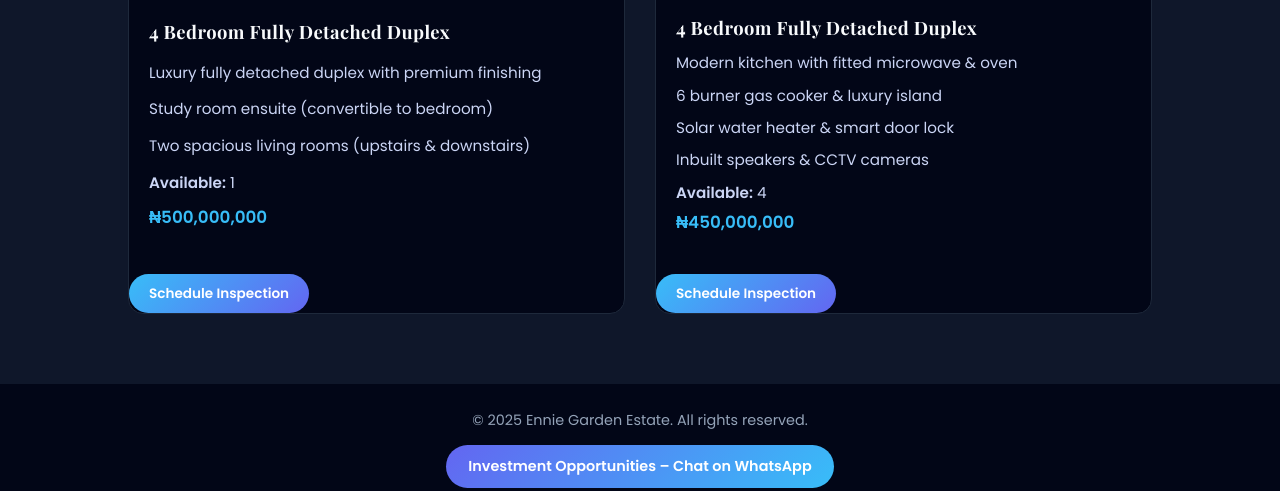
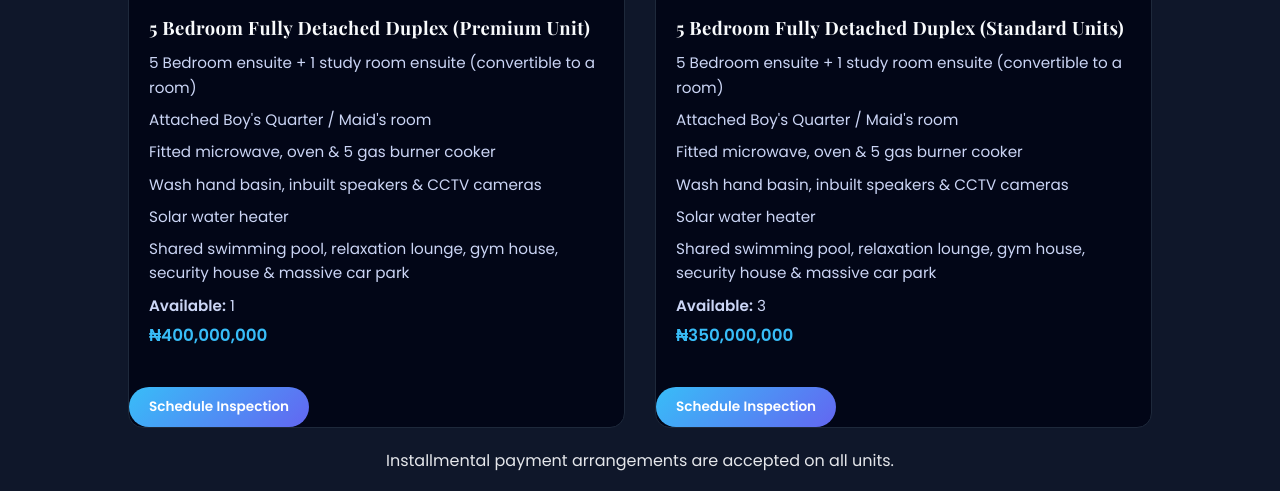
Before and after one commit to rachaelowo/Estate-website, a website: page rooms.html in a window 1280 px wide. Shown: the part 385-876 px from the top of the page. Drawn offline with nearby package versions, Linux system fonts and the light colour scheme; no server answers.

Commit message:
Update duplex listing to correct 5-bedroom spec, features, and pricing
Replace placeholder 4-bedroom duplex details with the accurate 5-bedroom
unit info: ensuite bedrooms, study room, BQ, appliances, and amenities.
Adjust pricing to ₦400M (first unit) / ₦350M (remaining 3) and note
installmental payment arrangements across rooms, booking, index, contact,
admin, and server seed data.

```diff
--- a/rooms.html
+++ b/rooms.html
@@ -26,34 +26,42 @@
 
     <div class="room-card available">
       <video src="videos/Ennie estate unit.mp4" autoplay muted loop playsinline></video>
-      <h3>4 Bedroom Fully Detached Duplex</h3>
-      <p>Luxury fully detached duplex with premium finishing</p>
-      <p>Study room ensuite (convertible to bedroom)</p>
-      <p>Two spacious living rooms (upstairs & downstairs)</p>
+      <h3>5 Bedroom Fully Detached Duplex (Premium Unit)</h3>
+      <p>5 Bedroom ensuite + 1 study room ensuite (convertible to a room)</p>
+      <p>Attached Boy's Quarter / Maid's room</p>
+      <p>Fitted microwave, oven & 5 gas burner cooker</p>
+      <p>Wash hand basin, inbuilt speakers & CCTV cameras</p>
+      <p>Solar water heater</p>
+      <p>Shared swimming pool, relaxation lounge, gym house, security house & massive car park</p>
       <p><strong>Available:</strong> <span class="availability-count">1</span></p>
-      <span class="price">₦500,000,000</span>
+      <span class="price">₦400,000,000</span>
 
-      <a href="booking.html?unit=4+Bedroom+Fully+Detached+Duplex" class="btn">
+      <a href="booking.html?unit=5+Bedroom+Fully+Detached+Duplex+%28Premium+Unit%29" class="btn">
         Schedule Inspection
       </a>
     </div>
 
     <div class="room-card available">
       <video src="videos/Ennie estate unit 2.mp4" autoplay muted loop playsinline></video>
-      <h3>4 Bedroom Fully Detached Duplex</h3>
-      <p>Modern kitchen with fitted microwave & oven</p>
-      <p>6 burner gas cooker & luxury island</p>
-      <p>Solar water heater & smart door lock</p>
-      <p>Inbuilt speakers & CCTV cameras</p>
-      <p><strong>Available:</strong> <span class="availability-count">4</span></p>
-      <span class="price">₦450,000,000</span>
+      <h3>5 Bedroom Fully Detached Duplex (Standard Units)</h3>
+      <p>5 Bedroom ensuite + 1 study room ensuite (convertible to a room)</p>
+      <p>Attached Boy's Quarter / Maid's room</p>
+      <p>Fitted microwave, oven & 5 gas burner cooker</p>
+      <p>Wash hand basin, inbuilt speakers & CCTV cameras</p>
+      <p>Solar water heater</p>
+      <p>Shared swimming pool, relaxation lounge, gym house, security house & massive car park</p>
+      <p><strong>Available:</strong> <span class="availability-count">3</span></p>
+      <span class="price">₦350,000,000</span>
 
-      <a href="booking.html?unit=4+Bedroom+Fully+Detached+Duplex" class="btn">
+      <a href="booking.html?unit=5+Bedroom+Fully+Detached+Duplex+%28Standard+Units%29" class="btn">
         Schedule Inspection
       </a>
     </div>
 
   </div>
+  <p class="form-note" style="text-align:center; margin-top:20px;">
+    Installmental payment arrangements are accepted on all units.
+  </p>
 </section>
 <script src="js/main.js"></script>
 <footer>
```
Also changed, not shown: admin.html (+2 -1 lines), booking.html (+8 -4 lines), contact.html (+1 -1 lines), index.html (+1 -1 lines), server.js (+6 -6 lines).
